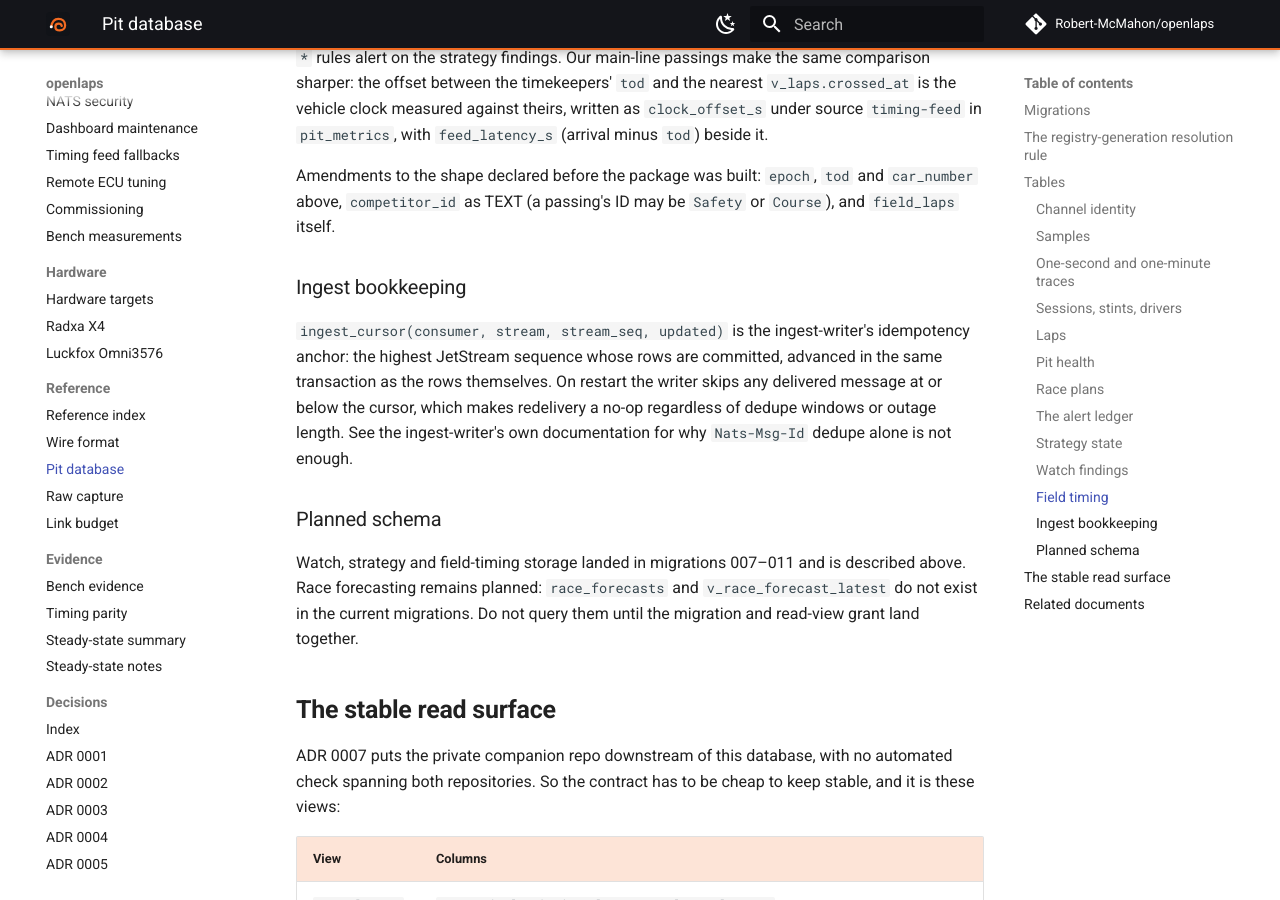
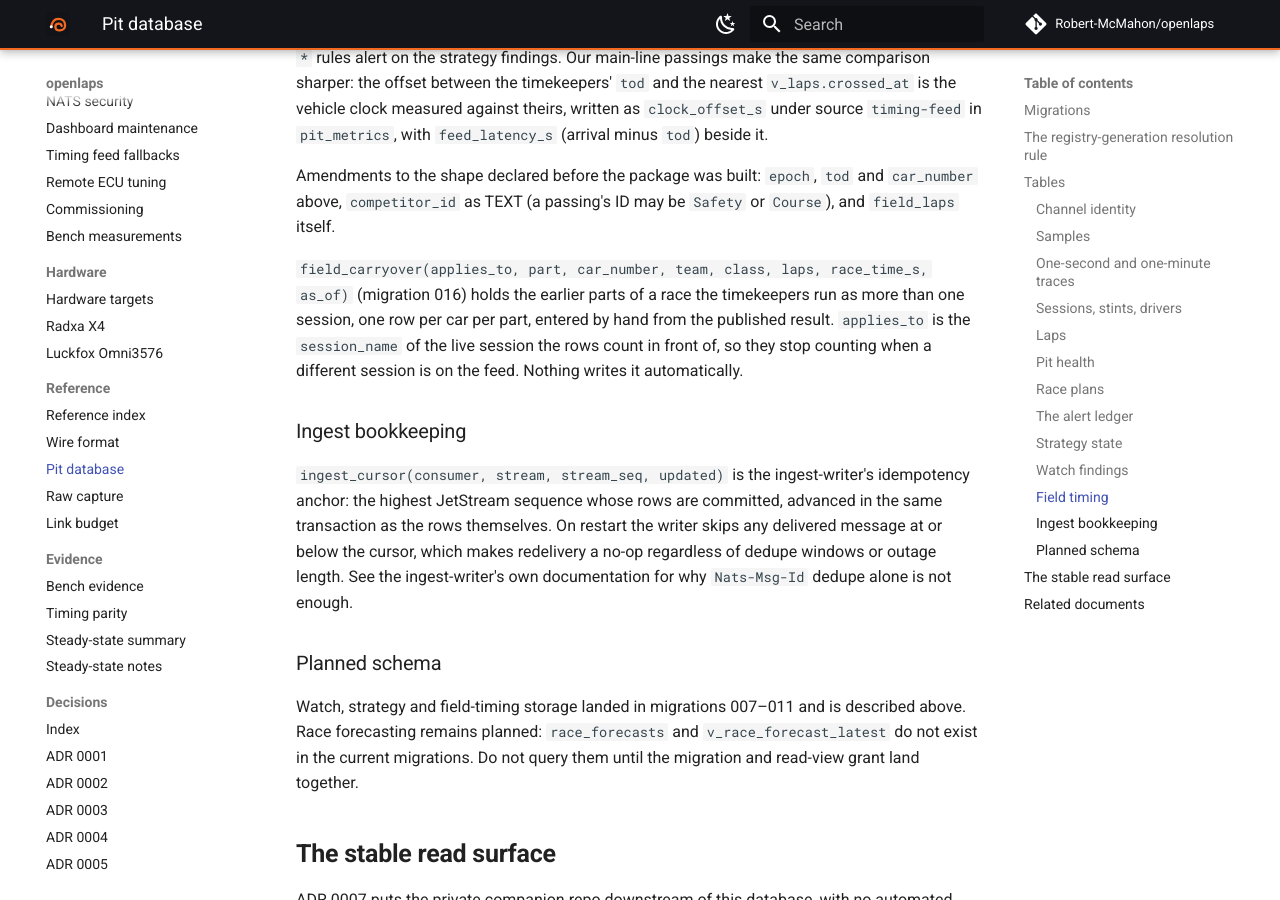
Before and after one commit to Robert-McMahon/openlaps, an MkDocs documentation site: the page built from docs/PIT_SCHEMA.md, in a window 1280 px wide and 900 px high, scrolled down 10269 px. Built offline with MkDocs 1.6.1 and Material for MkDocs 9.7.7, drawn with Linux system fonts in a browser that asks for light colours; comment, search, counter and statistics services are not loaded; some of the changed text lies outside the part shown.

Commit message:
Document field_carryover and v_field_combined in the pit schema
Co-Authored-By: Claude Fable 5.2 <noreply@anthropic.com>

```diff
--- a/docs/PIT_SCHEMA.md
+++ b/docs/PIT_SCHEMA.md
@@ -492,6 +492,13 @@ Amendments to the shape declared before the package was built: `epoch`,
 `tod` and `car_number` above, `competitor_id` as TEXT (a passing's ID may be
 `Safety` or `Course`), and `field_laps` itself.
 
+`field_carryover(applies_to, part, car_number, team, class, laps,
+race_time_s, as_of)` (migration 016) holds the earlier parts of a race the
+timekeepers run as more than one session, one row per car per part, entered
+by hand from the published result. `applies_to` is the `session_name` of the
+live session the rows count in front of, so they stop counting when a
+different session is on the feed. Nothing writes it automatically.
+
 ### Ingest bookkeeping
 
 `ingest_cursor(consumer, stream, stream_seq, updated)` is the ingest-writer's
@@ -536,6 +543,7 @@ to keep stable, and it is these views:
 | `v_strategy_latest` | The latest `strategy_state` row per vehicle |
 | `v_strategy_history` | Every `strategy_state` row |
 | `v_field_standings` | The latest `field_cars` row per car within the latest `epoch` per source: the standings as the timing screen shows them now |
+| `v_field_combined` | `v_field_standings` plus `field_carryover` for the live session: carried, live and total laps per car, ranked on the total within each class, with laps to the class leader and to our car |
 | `v_field_laps` | Every `field_laps` row |
 | `v_field_passings` | Every `field_passings` row |
 | `v_field_flags` | `source, flag_state, sub_status, started_at, ended_at, duration_s` — one row per flag or sub-status change, `ended_at` NULL while current |
```
